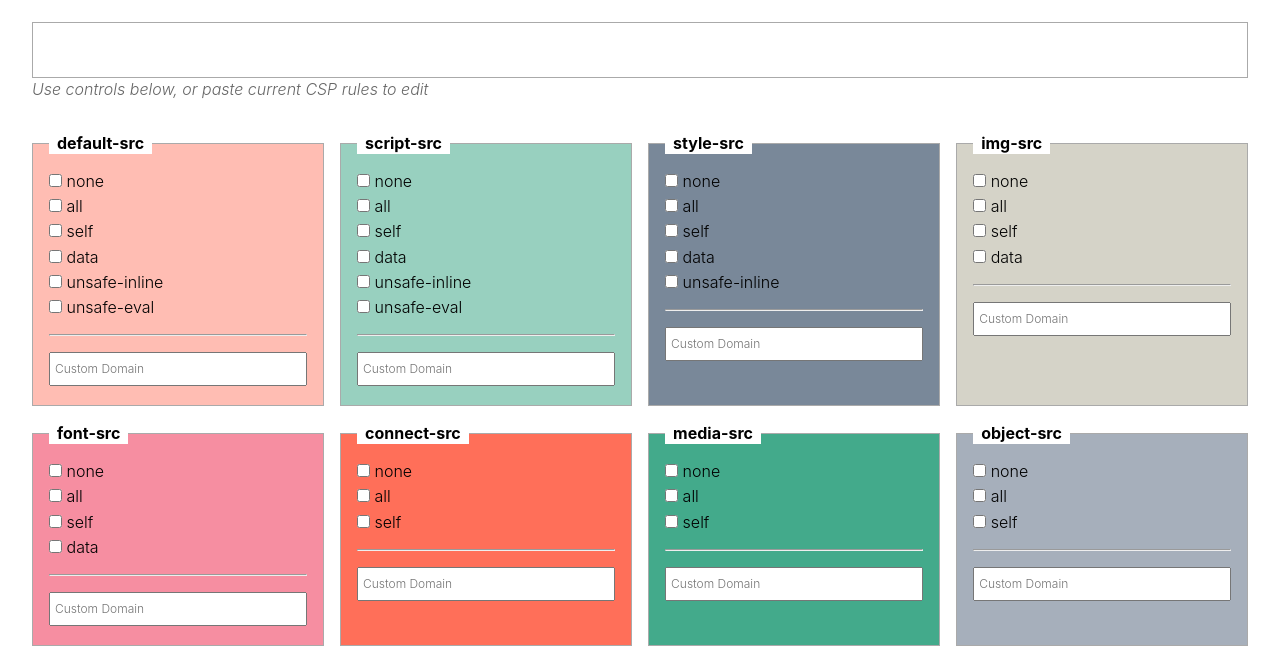
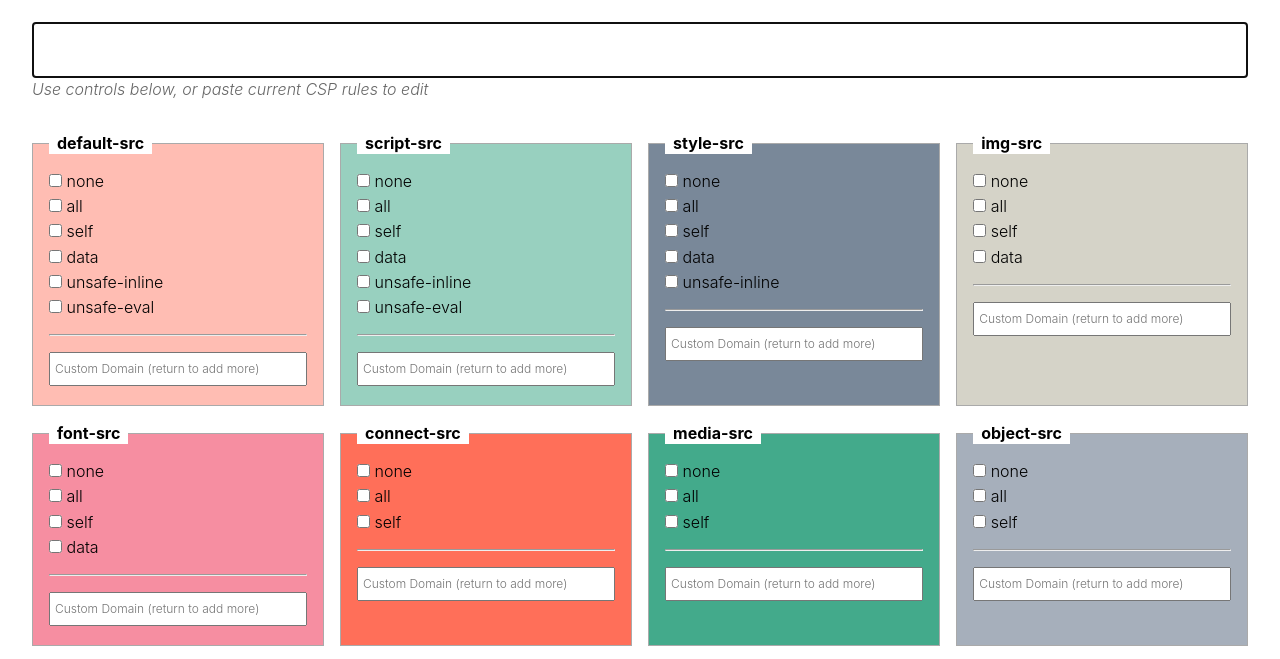
Before and after one commit to pwaldhauer/csp-generator, a plain HTML site: page index.html in a window 1280 px wide. Shown: the part 64-723 px from the top of the page. Drawn offline with nearby package versions, Linux system fonts and the light colour scheme.

Commit message:
Automatically focus Output field

```diff
--- a/index.html
+++ b/index.html
@@ -104,7 +104,7 @@ body, input {
         <hr class="m-xs">
 
         <div class="Fieldset-row" v-for="domain in rules[directive].domains">
-            <input class="Fieldset-input" type="text" placeholder="Custom Domain" v-model="domain.url" v-on:keyup.13="addEmptyDomain(directive)">
+            <input class="Fieldset-input" type="text" placeholder="Custom Domain (return to add more)" v-model="domain.url" v-on:keyup.13="addEmptyDomain(directive)">
         </div>
 
     </fieldset>
@@ -256,6 +256,7 @@ var app = new Vue({
   },
 
   mounted() {
+    document.querySelector('.Output').focus();
     document.querySelector('.Output').addEventListener('paste', (event) => {
         event.preventDefault();
         const paste = (event.clipboardData || window.clipboardData).getData('text');
```
